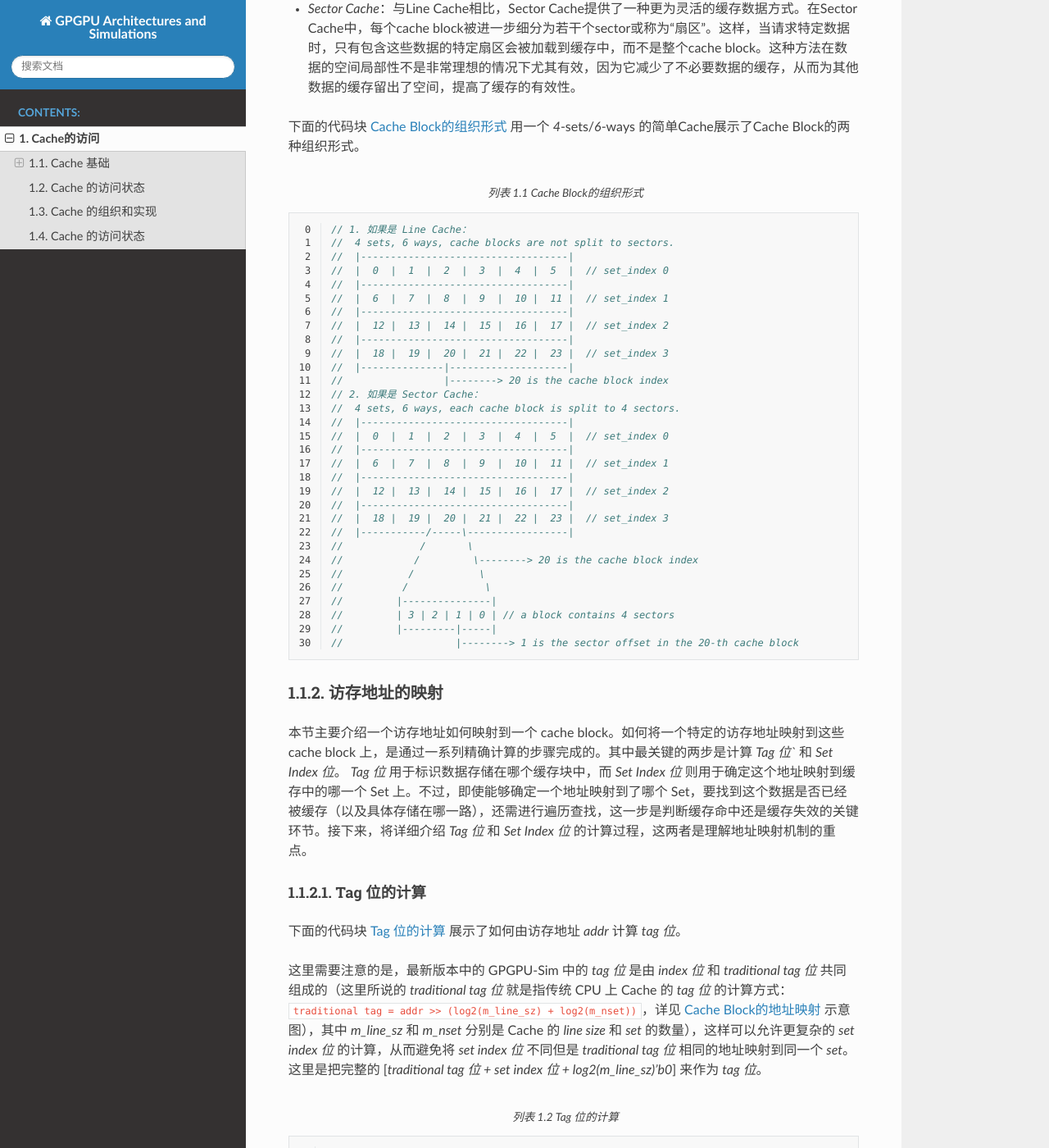
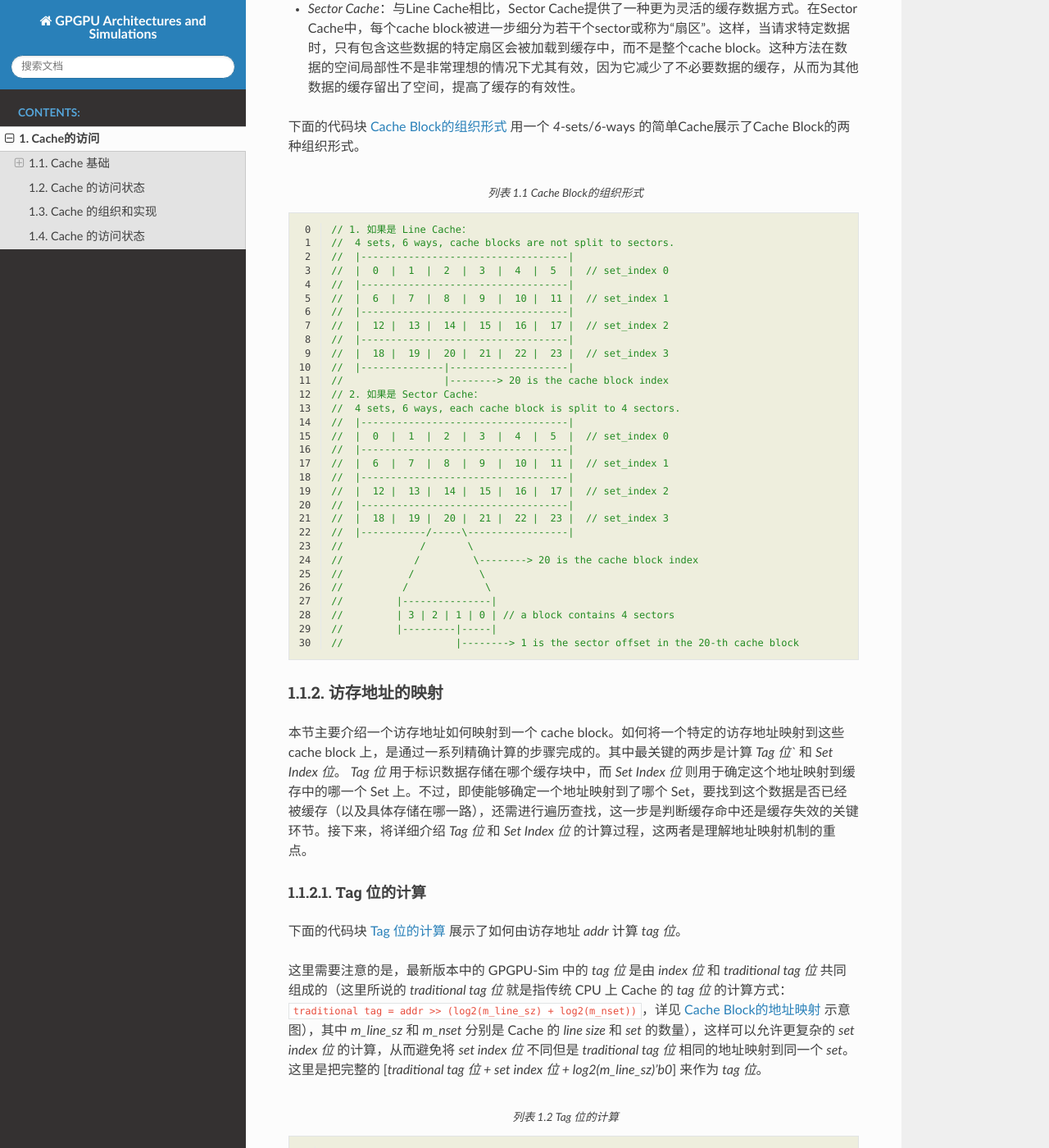
Before and after one commit to masa-laboratory/GPGPUArchSim, a Sphinx documentation site: the page built from source/Cache/cache-access.rst, in a window 1280 px wide and 1400 px high, scrolled down 569 px. Shown: the whole window at 82% size. Built offline with Sphinx 7.4.7 and the Read the Docs theme 2.0.0, drawn with Linux system fonts in a browser that asks for light colours; formulas are drawn with MathJax 3.

Commit message:
Update VerbatimColor

```diff
--- a/source/conf.py
+++ b/source/conf.py
@@ -89,5 +89,7 @@ latex_elements = {
 \tableofcontents
 ''',
     'classoptions': ',oneside',
+    'sphinxsetup': 'VerbatimColor={RGB}{238, 238, 221}, verbatimwrapslines=true,',
+}
 
-}
+pygments_style = 'perldoc'
```
